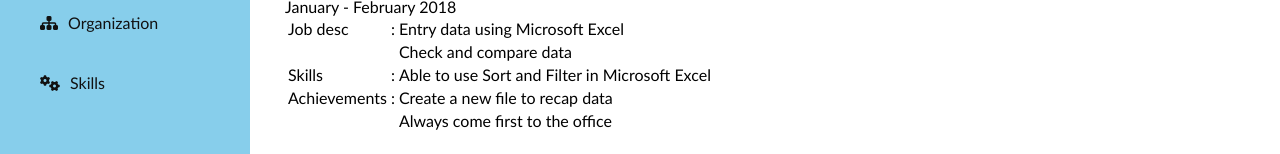
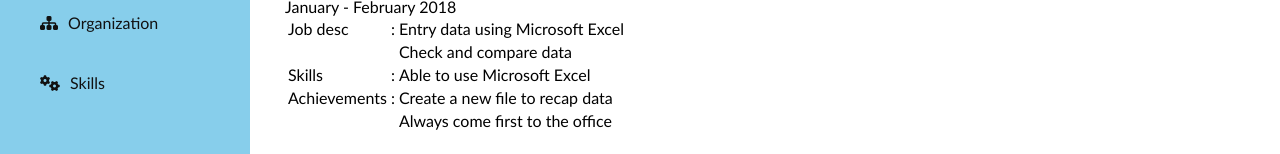
Before and after one commit to arumxps/cv, a plain HTML site: page work.html in a window 1280 px wide. Shown: the part 397-551 px from the top of the page. Drawn offline with nearby package versions, Linux system fonts and the light colour scheme.

Commit message:
Update work.html

```diff
--- a/work.html
+++ b/work.html
@@ -109,7 +109,7 @@
                     <tr>
                         <td>Skills</td>
                         <td>:</td>
-                        <td>Able to use Sort and Filter in Microsoft Excel</td>
+                        <td>Able to use Microsoft Excel</td>
                     </tr>
                     </tr>
                         <td>Achievements</td>
```
